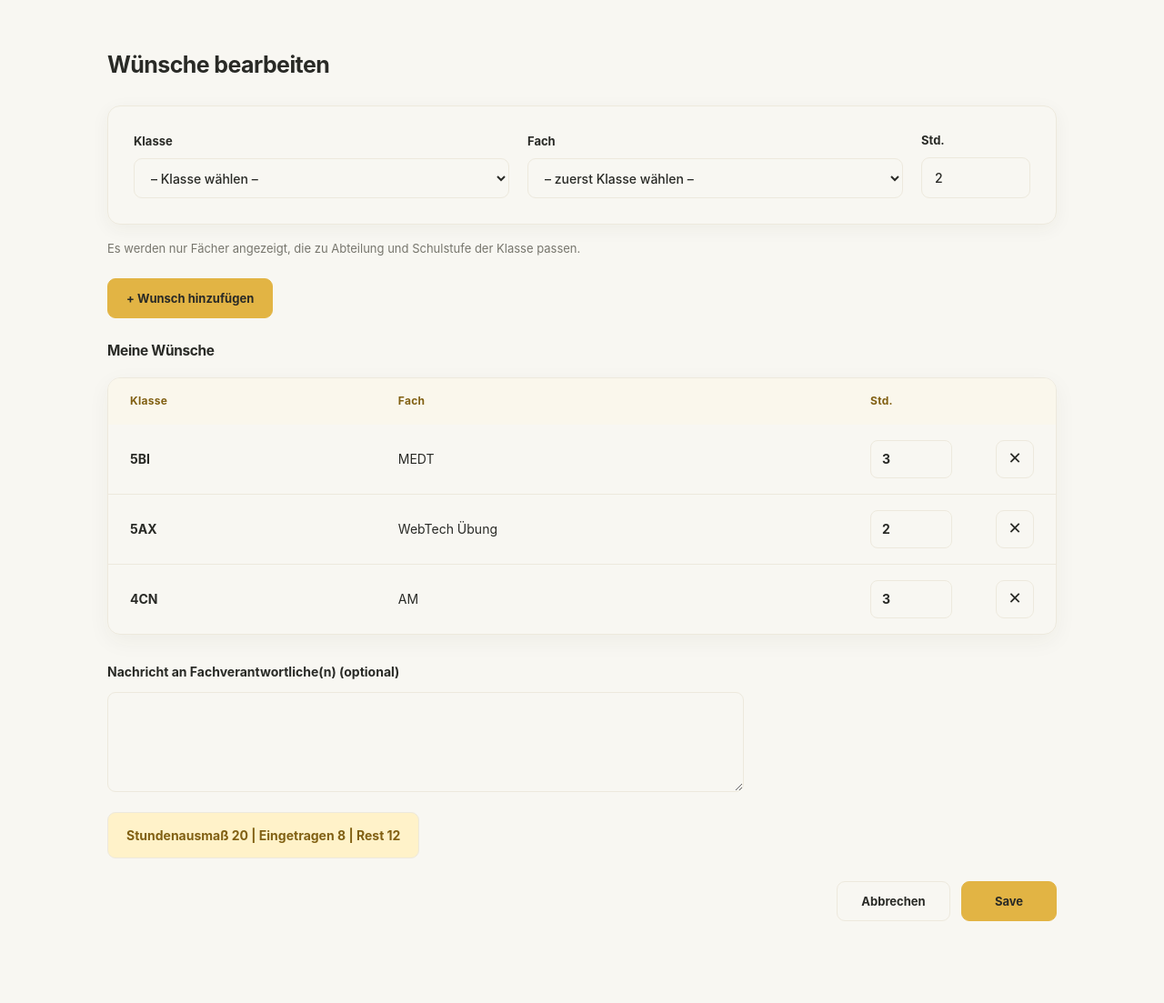
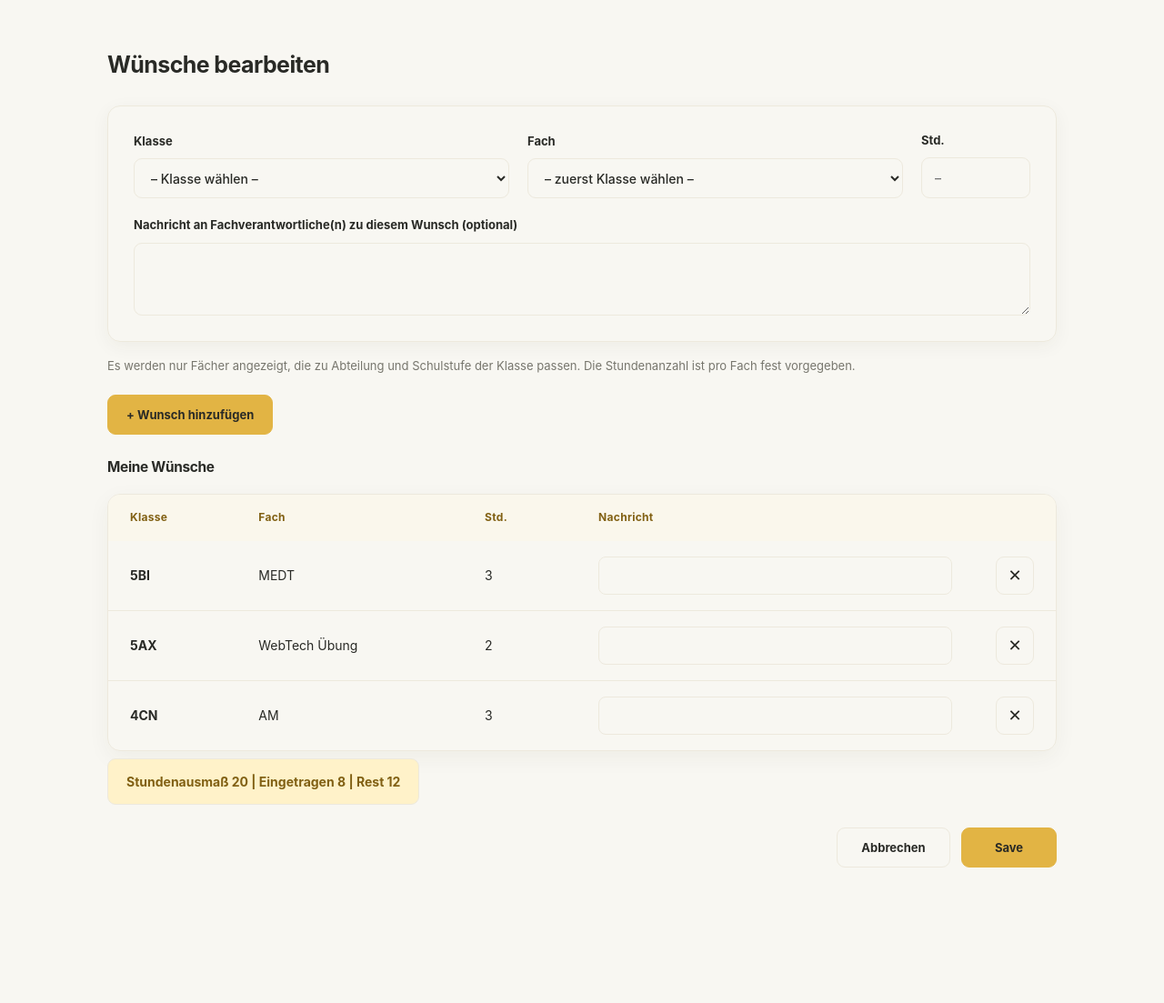
Before and after one commit to htl3r-2135/Lehrerwunschliste, a PHP site: page /wuensche_bearbeiten.html in a window 1280 px wide. Shown: the part 88-1191 px from the top of the page at 91% size. After the commit the page ends 1042 px from the top, so only its background shows below. Run offline with PHP 8.4, Linux system fonts and the light colour scheme.

Commit message:
Lehrer Ansicht Profilseite und Wuensche Bearbeiten Seiten verbessert

```diff
--- a/Prototyp/Lehrer_ansicht.html
+++ b/Prototyp/Lehrer_ansicht.html
@@ -1,3 +1,4 @@
+<!-- Claude Sonnet 5.5 verwendet für Inhalte und JS-Logik -->
 <!DOCTYPE html>
 <html lang="de">
 <head>
@@ -14,7 +15,7 @@
     <nav>
       <a href="Lehrer_ansicht.html">Wünsche</a>
       <a href="profil_kompetenzen.html">Profil / Kompetenzen</a>
-      <a href="#">Logout</a>
+      <a href="Anmeldung.html">Logout</a>
     </nav>
   </header>
 
--- a/Prototyp/lehrer.css
+++ b/Prototyp/lehrer.css
@@ -1,14 +1,4 @@
-
 @import url("farben.css");
-
-/* ==========================================
-   LWL – LEHRERWUNSCHLISTE
-   Gemeinsames Stylesheet für:
-   1. Lehrer-Ansicht
-   2. Profil / Kompetenzen
-   3. Wünsche bearbeiten
-   ========================================== */
-
 
 /* ==========================================
    1. GRUNDEINSTELLUNGEN
@@ -1065,3 +1055,123 @@ main:has(#klasse) .leiste > .btn:first-child {
         scroll-behavior: auto !important;
     }
 }
+
+/* ==========================================
+   13. ERGÄNZUNGEN
+   Am ENDE von lehrer.css einfügen
+   (nach dem Block "Reduzierte Animationen")
+   ========================================== */
+
+/* TEXT- UND PASSWORTFELDER – gleiches Aussehen wie die anderen Felder */
+
+main input[type="text"],
+main input[type="password"] {
+    width: 100%;
+    min-height: 44px;
+
+    padding: 11px 14px;
+
+    background: var(--farbe-oberflaeche);
+    color: var(--farbe-text);
+
+    border: 1px solid var(--farbe-rahmen);
+    border-radius: 9px;
+
+    font-size: 14px;
+    font-weight: 500;
+
+    outline: none;
+}
+
+main input[type="text"]:hover,
+main input[type="password"]:hover {
+    border-color: var(--farbe-primaer);
+}
+
+main input[type="text"]:focus,
+main input[type="password"]:focus {
+    border-color: var(--farbe-primaer);
+    box-shadow: 0 0 0 3px var(--farbe-primaer-hell);
+}
+
+/* SCHREIBGESCHÜTZTE FELDER (Stundenausmaß, Std. des Fachs) */
+
+main input[readonly] {
+    background: var(--farbe-oberflaeche-sanft);
+    color: var(--farbe-text-sekundaer);
+    cursor: not-allowed;
+}
+
+main input[readonly]:hover {
+    border-color: var(--farbe-rahmen);
+}
+
+/* FELD ÜBER DIE GANZE BREITE DES RASTERS (Nachricht pro Wunsch) */
+
+.voll {
+    grid-column: 1 / -1;
+}
+
+#wunsch-nachricht {
+    min-height: 80px;
+}
+
+/* KLEINER HINWEIS UNTER EINEM FELD */
+
+.hinweis.klein {
+    margin: 8px 0 0;
+    font-size: 12px;
+}
+
+/* FEHLERMELDUNG BEIM HINZUFÜGEN */
+
+.fehler {
+    margin: 12px 0 0;
+    font-size: 13px;
+    font-weight: 650;
+    color: #b3261e;
+}
+
+/* NACHRICHTENFELD IN DER WUNSCH-TABELLE */
+
+main:has(#klasse) table input[type="text"] {
+    min-height: 42px;
+    padding: 9px 12px;
+    font-size: 13px;
+    border-radius: 8px;
+}
+
+/* LOGIN-SEITE */
+
+main.login-seite {
+    max-width: 520px;
+}
+
+.karte {
+    padding: 32px;
+
+    background: var(--farbe-oberflaeche);
+
+    border: 1px solid var(--farbe-rahmen);
+    border-radius: 15px;
+
+    box-shadow: 0 7px 24px var(--farbe-schatten);
+}
+
+.karte .feld {
+    margin-bottom: 22px;
+}
+
+@media (max-width: 600px) {
+
+    .karte {
+        padding: 22px 18px;
+        border-radius: 12px;
+    }
+
+    main:has(#klasse) table input[type="text"] {
+        min-height: 38px;
+        padding: 7px 5px;
+        font-size: 12px;
+    }
+}
--- a/Prototyp/wuensche_bearbeiten.html
+++ b/Prototyp/wuensche_bearbeiten.html
@@ -1,3 +1,4 @@
+<!-- Claude Sonnet 5.5 verwendet für Inhalte und JS-Logik -->
 <!DOCTYPE html>
 <html lang="de">
 <head>
@@ -14,64 +15,76 @@
     <nav>
       <a href="Lehrer_ansicht.html">Wünsche</a>
       <a href="profil_kompetenzen.html">Profil / Kompetenzen</a>
-      <a href="#">Logout</a>
+      <a href="Anmeldung.html">Logout</a>
     </nav>
   </header>
 
   <main>
     <h1>Wünsche bearbeiten</h1>
 
-    <!-- Neuen Wunsch hinzufügen -->
     <div class="zeile">
       <div>
         <label for="klasse">Klasse</label>
         <select id="klasse">
-          <option value="">– Klasse wählen –</option>
+          <option value="" disabled selected>– Klasse wählen –</option>
           <option value="BI-5">5BI</option>
           <option value="AX-5">5AX</option>
           <option value="CN-4">4CN</option>
         </select>
       </div>
 
-      <!-- data-gruppe = Abteilung-Schulstufe, passend zur Klasse links -->
       <div>
         <label for="fach">Fach</label>
         <select id="fach">
-          <option value="">– zuerst Klasse wählen –</option>
-          <option data-gruppe="BI-5">MEDT</option>
-          <option data-gruppe="BI-5">SYT</option>
-          <option data-gruppe="AX-5">WebTech Übung</option>
-          <option data-gruppe="CN-4">AM</option>
-          <option data-gruppe="CN-4">NWT</option>
+          <option value="" disabled selected>– zuerst Klasse wählen –</option>
+          <option data-gruppe="BI-5" data-std="3">MEDT</option>
+          <option data-gruppe="BI-5" data-std="2">SYT</option>
+          <option data-gruppe="AX-5" data-std="2">WebTech Übung</option>
+          <option data-gruppe="CN-4" data-std="3">AM</option>
+          <option data-gruppe="CN-4" data-std="2">NWT</option>
         </select>
       </div>
 
       <div class="schmal">
         <label for="std">Std.</label>
-        <input id="std" type="number" min="1" max="20" value="2">
+        <input id="std" type="number" value="" placeholder="–" readonly>
+      </div>
+
+      <div class="voll">
+        <label for="wunsch-nachricht">Nachricht an Fachverantwortliche(n) zu diesem Wunsch (optional)</label>
+        <textarea id="wunsch-nachricht" rows="2"></textarea>
       </div>
     </div>
-    <p class="hinweis">Es werden nur Fächer angezeigt, die zu Abteilung und Schulstufe der Klasse passen.</p>
+    <p class="hinweis">Es werden nur Fächer angezeigt, die zu Abteilung und Schulstufe der Klasse passen. Die Stundenanzahl ist pro Fach fest vorgegeben.</p>
 
-    <button type="button" class="btn">+ Wunsch hinzufügen</button>
+    <button type="button" class="btn" id="add-wunsch">+ Wunsch hinzufügen</button>
+    <p class="fehler" id="fehler" hidden></p>
 
-    <!-- Bestehende Wünsche: Stunden direkt in der Tabelle änderbar, ✕ entfernt den Wunsch -->
     <h2 style="font-size:1.1em; margin-top:24px;">Meine Wünsche</h2>
     <table>
       <thead>
-        <tr><th>Klasse</th><th>Fach</th><th>Std.</th><th></th></tr>
+        <tr><th>Klasse</th><th>Fach</th><th>Std.</th><th>Nachricht</th><th></th></tr>
       </thead>
-      <tbody>
-        <tr><td>5BI</td><td>MEDT</td><td><input type="number" min="1" max="20" value="3"></td><td><button type="button" class="btn">✕</button></td></tr>
-        <tr><td>5AX</td><td>WebTech Übung</td><td><input type="number" min="1" max="20" value="2"></td><td><button type="button" class="btn">✕</button></td></tr>
-        <tr><td>4CN</td><td>AM</td><td><input type="number" min="1" max="20" value="3"></td><td><button type="button" class="btn">✕</button></td></tr>
+      <tbody id="wuensche-tbody">
+        <tr>
+          <td>5BI</td><td>MEDT</td><td>3</td>
+          <td><input type="text" class="nachricht-feld" aria-label="Nachricht zu 5BI MEDT"></td>
+          <td><button type="button" class="btn loeschen" aria-label="Wunsch entfernen">✕</button></td>
+        </tr>
+        <tr>
+          <td>5AX</td><td>WebTech Übung</td><td>2</td>
+          <td><input type="text" class="nachricht-feld" aria-label="Nachricht zu 5AX WebTech Übung"></td>
+          <td><button type="button" class="btn loeschen" aria-label="Wunsch entfernen">✕</button></td>
+        </tr>
+        <tr>
+          <td>4CN</td><td>AM</td><td>3</td>
+          <td><input type="text" class="nachricht-feld" aria-label="Nachricht zu 4CN AM"></td>
+          <td><button type="button" class="btn loeschen" aria-label="Wunsch entfernen">✕</button></td>
+        </tr>
       </tbody>
     </table>
 
-    <label for="nachricht">Nachricht an Fachverantwortliche(n) (optional)</label>
-    <textarea id="nachricht" rows="3"></textarea>
-
-    <p>Stundenausmaß 20 | Eingetragen 8 | Rest 12</p>
+    <p id="zusammenfassung">Stundenausmaß 20 | Eingetragen 8 | Rest 12</p>
 
     <div class="leiste">
       <a class="btn" href="Lehrer_ansicht.html">Abbrechen</a>
@@ -80,22 +93,113 @@
   </main>
 
   <script>
-    // Einziges JavaScript: Wenn eine Klasse gewählt wird, zeigen wir nur die Fächer,
-    // deren data-gruppe (Abteilung-Schulstufe) zur Klasse passt.
+    const AUSMASS = 20;
+
     const klasse = document.getElementById("klasse");
     const fach = document.getElementById("fach");
+    const std = document.getElementById("std");
+    const wunschNachricht = document.getElementById("wunsch-nachricht");
+    const addButton = document.getElementById("add-wunsch");
+    const tbody = document.getElementById("wuensche-tbody");
+    const zusammenfassung = document.getElementById("zusammenfassung");
+    const fehler = document.getElementById("fehler");
 
-    klasse.addEventListener("change", function () {
-      fach.value = ""; // bisherige Auswahl zurücksetzen
+    function fachListeAktualisieren() {
+      fach.selectedIndex = 0;
+      std.value = "";
 
       for (const option of fach.options) {
         if (!option.dataset.gruppe) {
-          // Platzhalter-Option: Text je nach Zustand anpassen
+
           option.textContent = klasse.value ? "– Fach wählen –" : "– zuerst Klasse wählen –";
           continue;
         }
-        option.hidden = option.dataset.gruppe !== klasse.value;
+        const passt = option.dataset.gruppe === klasse.value;
+        option.hidden = !passt;
+        option.disabled = !passt;
       }
+    }
+
+    klasse.addEventListener("change", fachListeAktualisieren);
+
+    fach.addEventListener("change", function () {
+      std.value = fach.selectedOptions[0].dataset.std;
+    });
+
+    function zusammenfassungAktualisieren() {
+      let summe = 0;
+      for (const zeile of tbody.rows) {
+        summe += Number(zeile.cells[2].textContent);
+      }
+      zusammenfassung.textContent =
+        "Stundenausmaß " + AUSMASS + " | Eingetragen " + summe + " | Rest " + (AUSMASS - summe);
+    }
+
+    function fehlerZeigen(text) {
+      fehler.textContent = text;
+      fehler.hidden = false;
+    }
+
+    function zelle(text) {
+      const td = document.createElement("td");
+      td.textContent = text;
+      return td;
+    }
+
+    addButton.addEventListener("click", function () {
+      fehler.hidden = true;
+
+      if (!klasse.value || !fach.value) {
+        fehlerZeigen("Bitte zuerst Klasse und Fach auswählen.");
+        return;
+      }
+
+      const klasseName = klasse.selectedOptions[0].textContent;
+
+      for (const zeile of tbody.rows) {
+        if (zeile.cells[0].textContent === klasseName && zeile.cells[1].textContent === fach.value) {
+          fehlerZeigen("Diesen Wunsch gibt es bereits.");
+          return;
+        }
+      }
+
+      const tr = document.createElement("tr");
+      tr.appendChild(zelle(klasseName));
+      tr.appendChild(zelle(fach.value));
+      tr.appendChild(zelle(std.value));
+
+      const nachrichtZelle = document.createElement("td");
+      const nachrichtFeld = document.createElement("input");
+      nachrichtFeld.type = "text";
+      nachrichtFeld.className = "nachricht-feld";
+      nachrichtFeld.value = wunschNachricht.value;
+      nachrichtFeld.setAttribute("aria-label", "Nachricht zu " + klasseName + " " + fach.value);
+      nachrichtZelle.appendChild(nachrichtFeld);
+      tr.appendChild(nachrichtZelle);
+
+      const loeschZelle = document.createElement("td");
+      const loeschButton = document.createElement("button");
+      loeschButton.type = "button";
+      loeschButton.className = "btn loeschen";
+      loeschButton.setAttribute("aria-label", "Wunsch entfernen");
+      loeschButton.textContent = "✕";
+      loeschZelle.appendChild(loeschButton);
+      tr.appendChild(loeschZelle);
+
+      tbody.appendChild(tr);
+
+      klasse.selectedIndex = 0;
+      fachListeAktualisieren();
+      wunschNachricht.value = "";
+
+      zusammenfassungAktualisieren();
+    });
+
+    tbody.addEventListener("click", function (event) {
+      const button = event.target.closest(".loeschen");
+      if (!button) return;
+      button.closest("tr").remove();
+      zusammenfassungAktualisieren();
     });
   </script>
 </body>
```
Also changed, not shown: Prototyp/profil_kompetenzen.html (+5 -3 lines).
